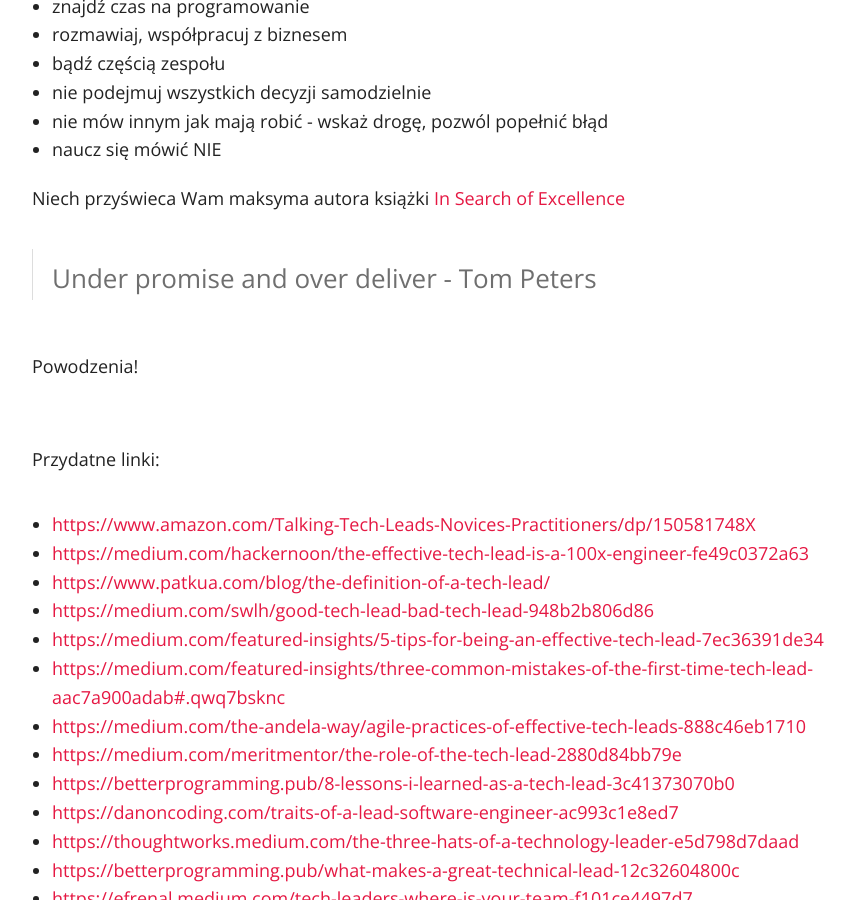
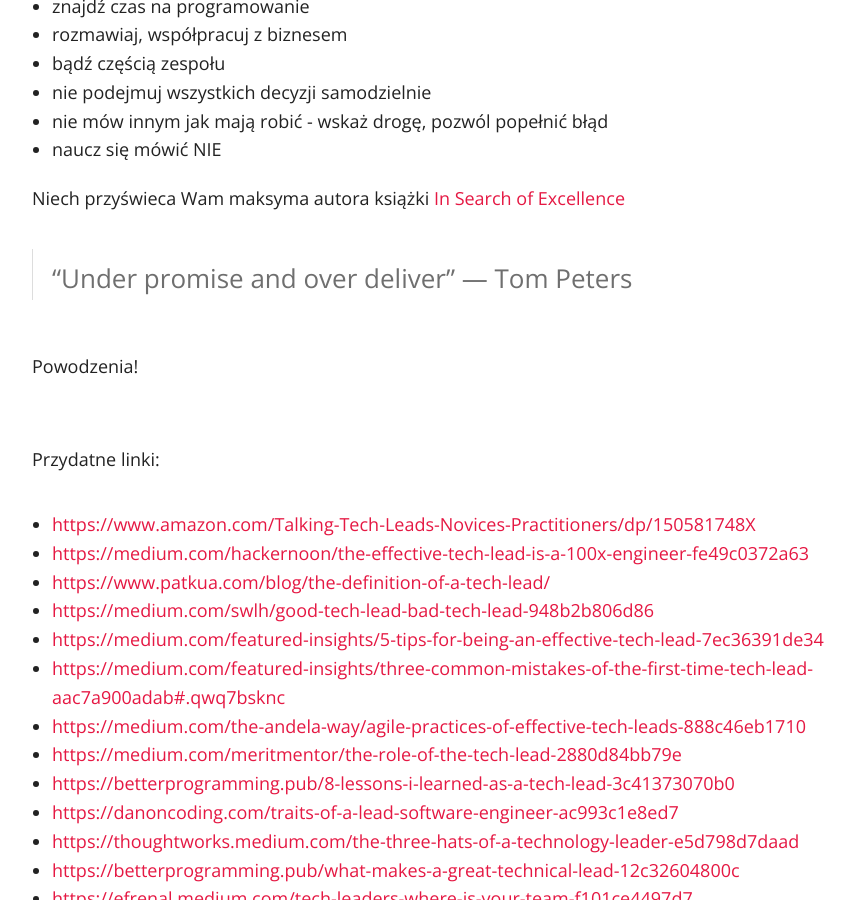
Before and after one commit to tswiackiewicz/inside-the-source-code, a Jekyll site: the page built from _posts/2022-11-11-tech-lead.md, in a window 1280 px wide and 900 px high, scrolled down 9395 px. Shown: the whole window, without its empty margins (158-1013 px from the left). Built offline with Jekyll 4.4.1, drawn with Linux system fonts in a browser that asks for light colours; nearby versions of some CDN libraries; comment, search, counter and statistics services are not loaded.

Commit message:
Poprawione formatowanie ostatniego cytatu

```diff
--- a/_posts/2022-11-11-tech-lead.md
+++ b/_posts/2022-11-11-tech-lead.md
@@ -158,7 +158,7 @@ Na koniec kilka rad dla obecnych i przyszłych Tech Leadów
 
 Niech przyświeca Wam maksyma autora książki [In Search of Excellence](https://www.amazon.com/Search-Excellence-Americas-Best-Run-Companies/dp/0060548789)
 
-> Under promise and over deliver - Tom Peters
+> "Under promise and over deliver" — Tom Peters
 
 Powodzenia!
 
```
